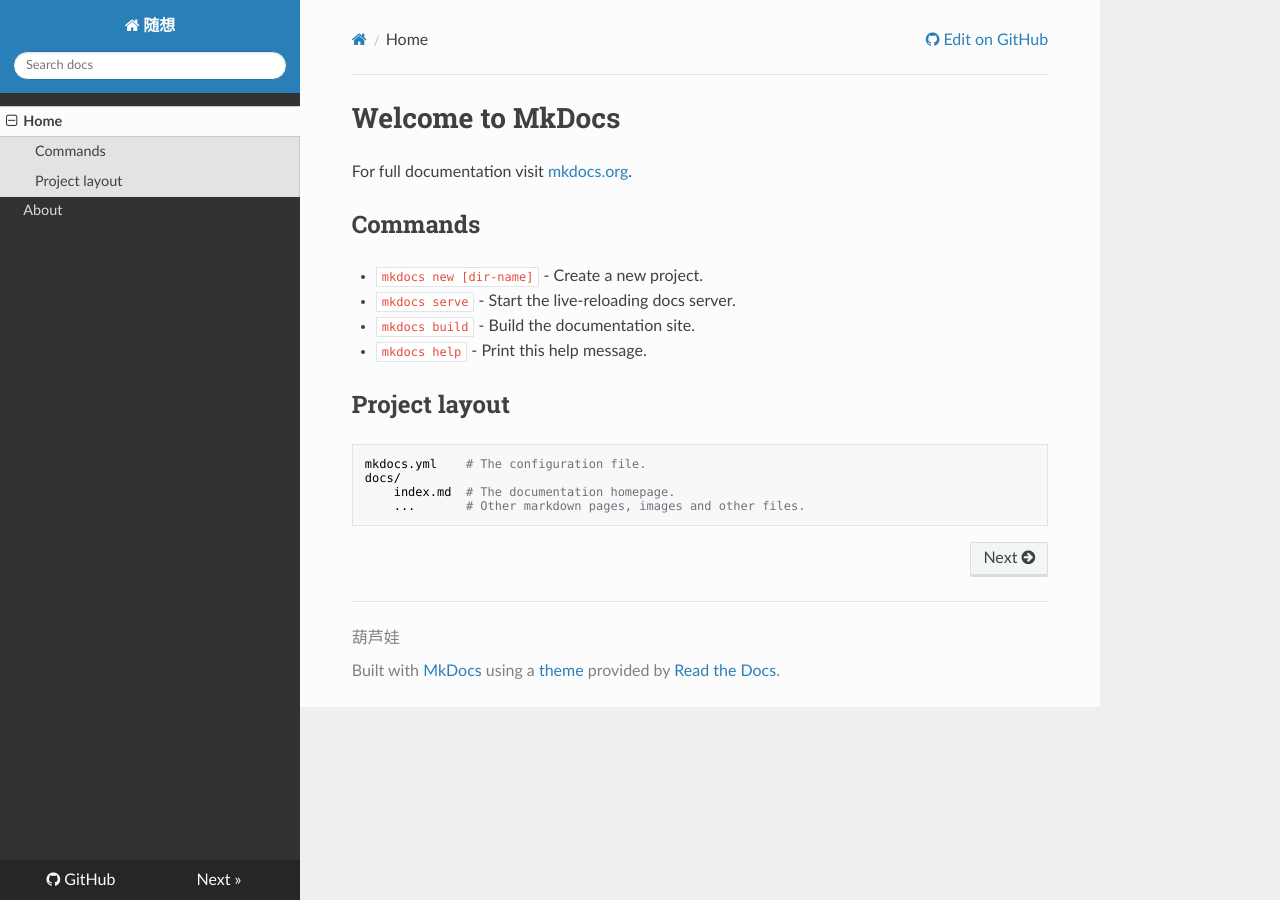
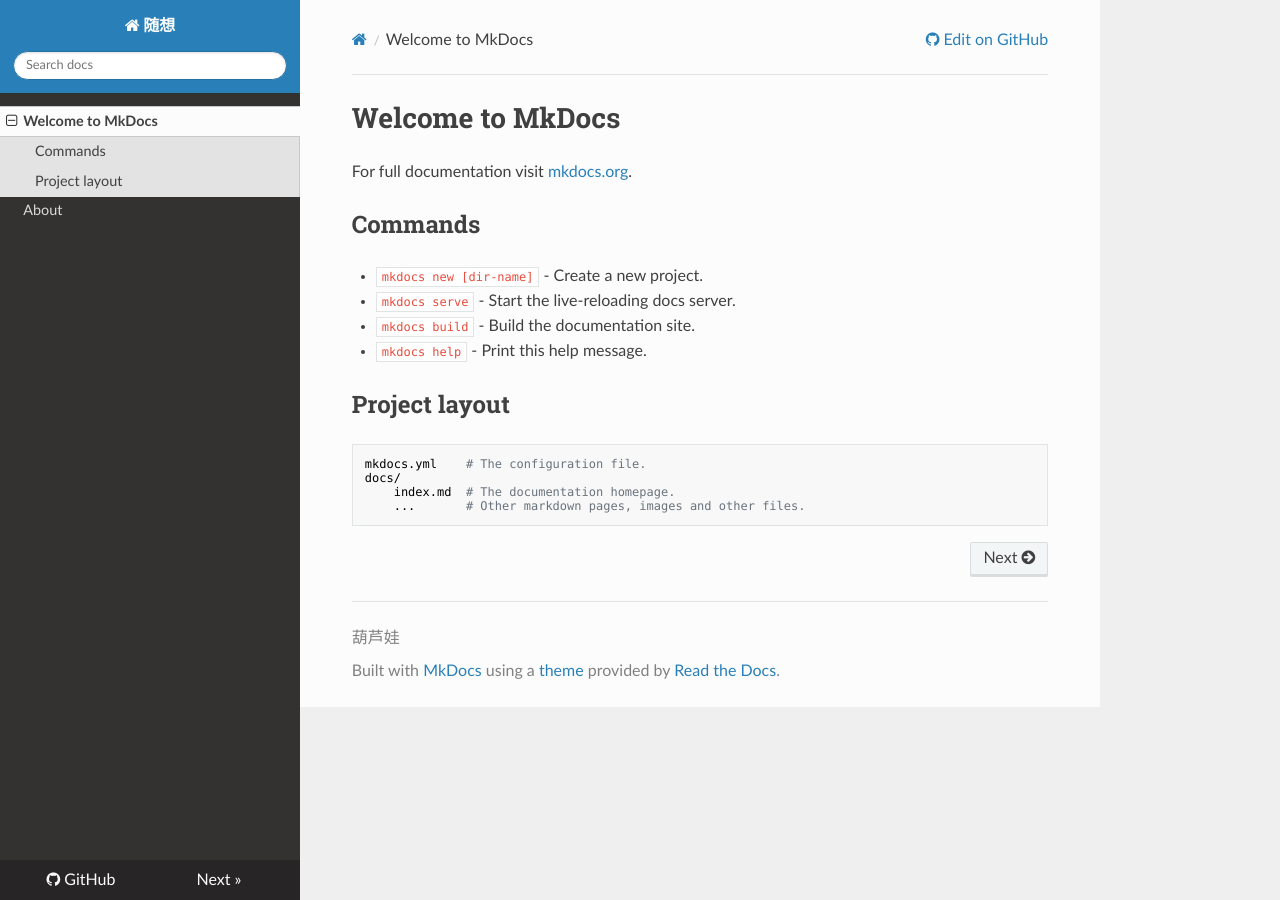
Before and after one commit to boyhaha/Essay, an MkDocs documentation site: the page built from docs/index.md, in a window 1280 px wide. Built offline with MkDocs 1.6.1, drawn with Linux system fonts in a browser that asks for light colours; nearby versions of some CDN libraries; old or Windows-style settings are respelled for this version of MkDocs; some of the changed lines change nothing that is shown.

```diff
--- a/mkdocs.yml
+++ b/mkdocs.yml
@@ -1,7 +1,4 @@
 site_name: 随想
-pages:
-- [index.md, Home]
-- [about.md, About]
 theme: readthedocs
 repo_url: https://github.com/CucurbitBrothers/Essay
 site_favicon: favicon.ico
```
